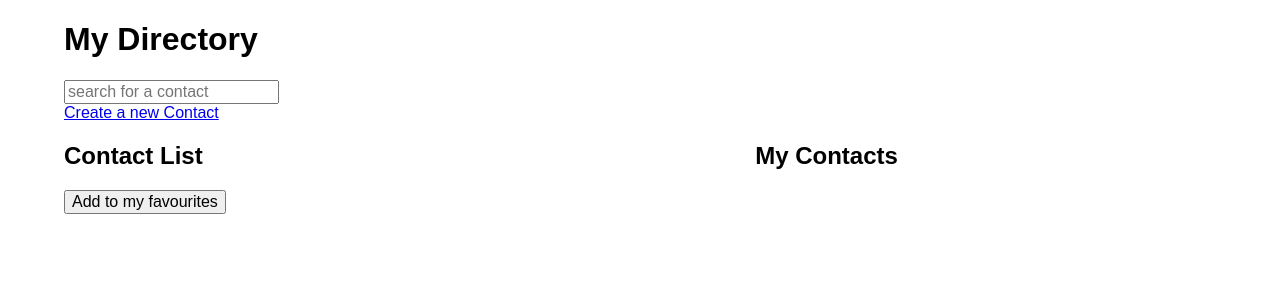
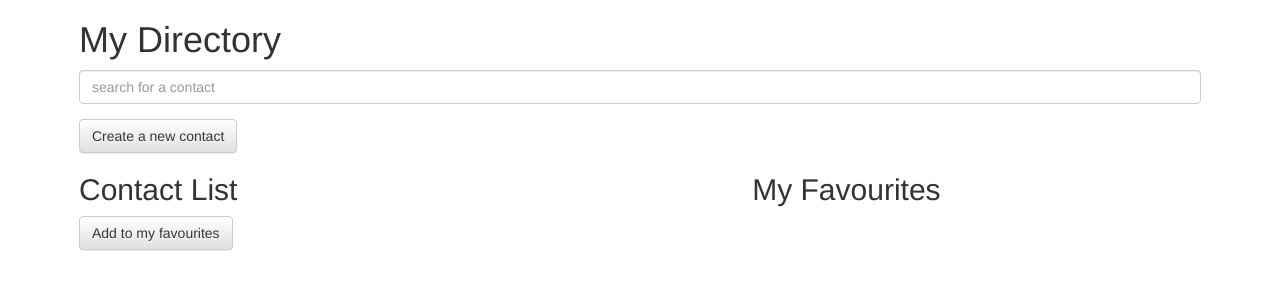
Before and after one commit to chardcastle/contact-directory, a PHP site: page / in a window 1280 px wide. Shown: the top 300 px of the page. Run offline with PHP 8.4, Linux system fonts and the light colour scheme.

Commit message:
Added tests expanded UI (decoration for sanity) with popup for new contact data entry.

```diff
--- a/index.php
+++ b/index.php
@@ -8,45 +8,81 @@
 <head>
 	<meta charset="UTF-8">
 	<title>My Directory</title>
-	<link rel="stylesheet" href="normalize.css" />
+
+	<script type="text/javascript" src="js/jquery.min.js"></script>
+
+	<!-- Latest compiled and minified CSS -->
+	<link rel="stylesheet" href="https://maxcdn.bootstrapcdn.com/bootstrap/3.3.7/css/bootstrap.min.css" integrity="sha384-BVYiiSIFeK1dGmJRAkycuHAHRg32OmUcww7on3RYdg4Va+PmSTsz/K68vbdEjh4u" crossorigin="anonymous">
+
+	<!-- Optional theme -->
+	<link rel="stylesheet" href="https://maxcdn.bootstrapcdn.com/bootstrap/3.3.7/css/bootstrap-theme.min.css" integrity="sha384-rHyoN1iRsVXV4nD0JutlnGaslCJuC7uwjduW9SVrLvRYooPp2bWYgmgJQIXwl/Sp" crossorigin="anonymous">
+
+	<!-- Latest compiled and minified JavaScript -->
+	<script src="https://maxcdn.bootstrapcdn.com/bootstrap/3.3.7/js/bootstrap.min.js" integrity="sha384-Tc5IQib027qvyjSMfHjOMaLkfuWVxZxUPnCJA7l2mCWNIpG9mGCD8wGNIcPD7Txa" crossorigin="anonymous"></script>
+
 	<link rel="stylesheet" href="styles.css" />
-	<script type="text/javascript" src="js/jquery.min.js"></script>
+
 	<script type="text/javascript" src="js/script.js"></script>
 </head>
 <body>
 	<div class="container">
 		<h1>My Directory</h1>
 		<div id="search">
-			<input type="text" name="lookup" id="lookup" class="lookup" placeholder="search for a contact" />
+			<div class="form-group">
+				<input type="text" class="form-control" name="lookup" id="lookup" class="lookup" placeholder="search for a contact" />
+			</div>
 		</div>
 		<div class="newContact">
-		 <a href="#" id="newContact">Create a new Contact</a>
-			<form method="post" class="hidden">
-				<label>Forename</label>
-				<input />
-				<label>Surname</label>
-				<input />
-				<label>Email</label>
-				<input />
-				<label>Telephone</label>
-				<input />
-				<label>Address</label>
-				<textarea></textarea>
-				<input type="submit" value="Make it" />
-			</form>
+			<a href="#" id="newContact" class="btn btn-default" data-toggle="modal" data-target="#newContactModal">Create a new contact</a>
+			<div class="modal fade" id="newContactModal" tabindex="-1" role="dialog" aria-labelledby="newContact">
+			  <div class="modal-dialog" role="document">
+			    <div class="modal-content">
+			      <div class="modal-header">
+			        <button type="button" class="close" data-dismiss="modal" aria-label="Close"><span aria-hidden="true">&times;</span></button>
+			        <h4 class="modal-title" id="myModalLabel">Create a new contact</h4>
+			      </div>
+			      <div class="modal-body">
+					<form method="post" class="newContactForm">
+					 	<div class="form-group">
+							<label for="forename">Forename</label>
+							<input type="text" class="form-control" id="forename" required />
+						</div>
+						<div class="form-group">
+							<label for="surname">Surname</label>
+							<input type="text" class="form-control" id="surname" required />
+						</div>
+						<div class="form-group">
+							<label for="email">Email</label>
+							<input type="text" class="form-control" id="email" required />
+						</div>
+						<div class="form-group">
+							<label for="telephone">Telephone</label>
+							<input type="text" class="form-control" id="telephone" required />
+						</div>
+						<div class="form-group">
+							<label for="address">Address</label>
+							<textarea id="address" class="form-control" cols="20" rows="5" required></textarea>
+						</div>
+						<input type="submit" class="btn btn-primary" value="Make it" />
+						<a href="#" data-dismiss="modal" class="btn btn-default">Cancel</a>
+					</form>
+				</div>
+			</div>
+			</div>
+			</div>
 		</div>
 
 		<div class="left">
 		<h2>Contact List</h2>
 			<ul id="contactList">
 				<li class="contact">
-					<button>Add to my favourites</button>
+					<button class="btn btn-default">Add to my favourites</button>
 				</li>
 			</ul>
 		</div>
 
 		<div class="right">
-		<h2>My Contacts</h2>
+		<h2>My Favourites</h2>
 			<ul id="myContacts" class="contactList">
 				<li class="contact"></li>
 			</ul>
@@ -56,7 +92,7 @@
 </body>
 </html>
 <script type="text/javascript">
-	$(document).ready(function() {
+	$(function() {
 
 	});
 </script>
--- a/router.php
+++ b/router.php
@@ -1,4 +1,6 @@
 <?php
+ini_set("display_errors", "on");
+error_reporting(E_ALL & ~E_NOTICE & ~E_DEPRECATED);
 /**
  * Router to serve requests
  */
```
Also changed, not shown: index.html (deleted, +0 -57 lines), tests/ContactTest.php (+14 -0 lines).
